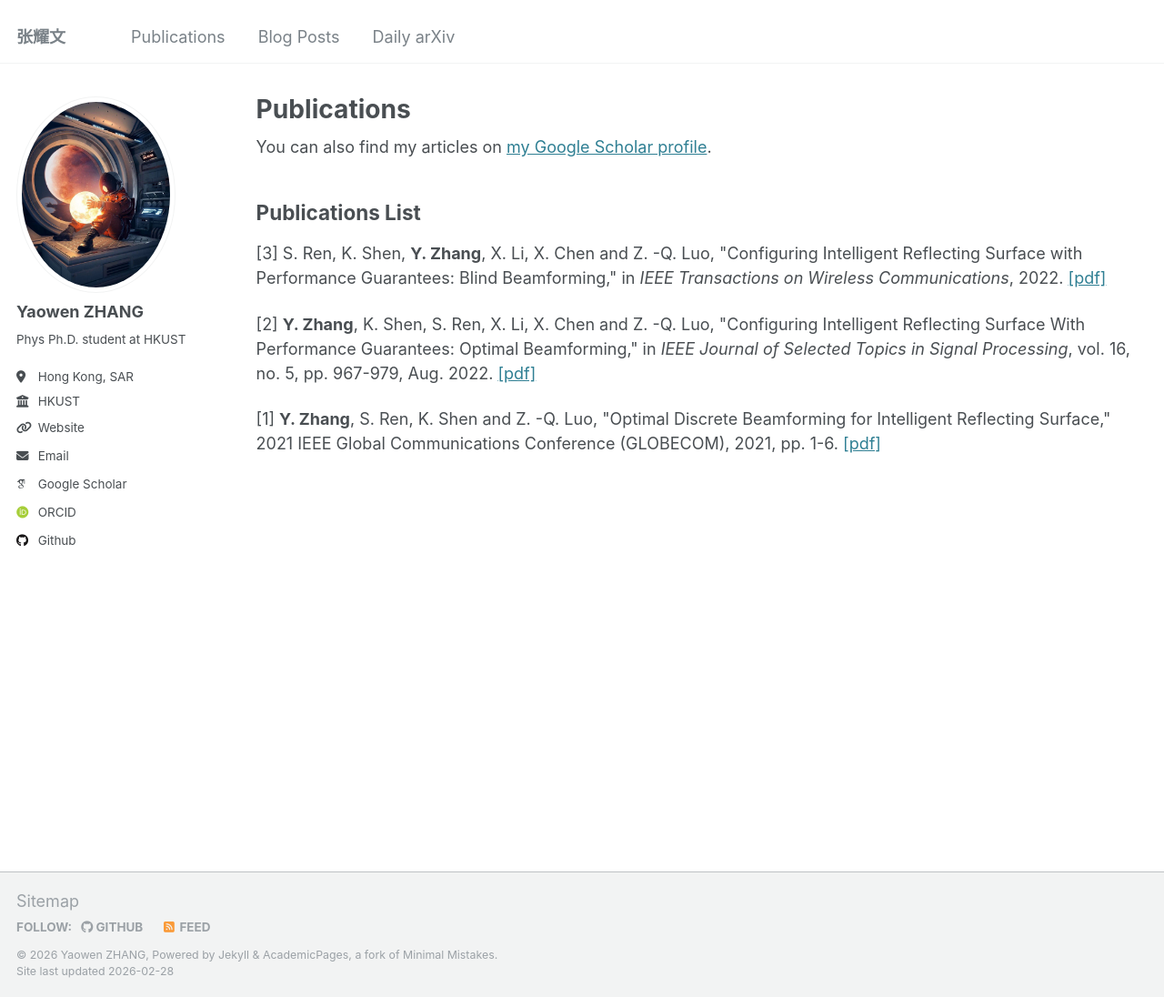
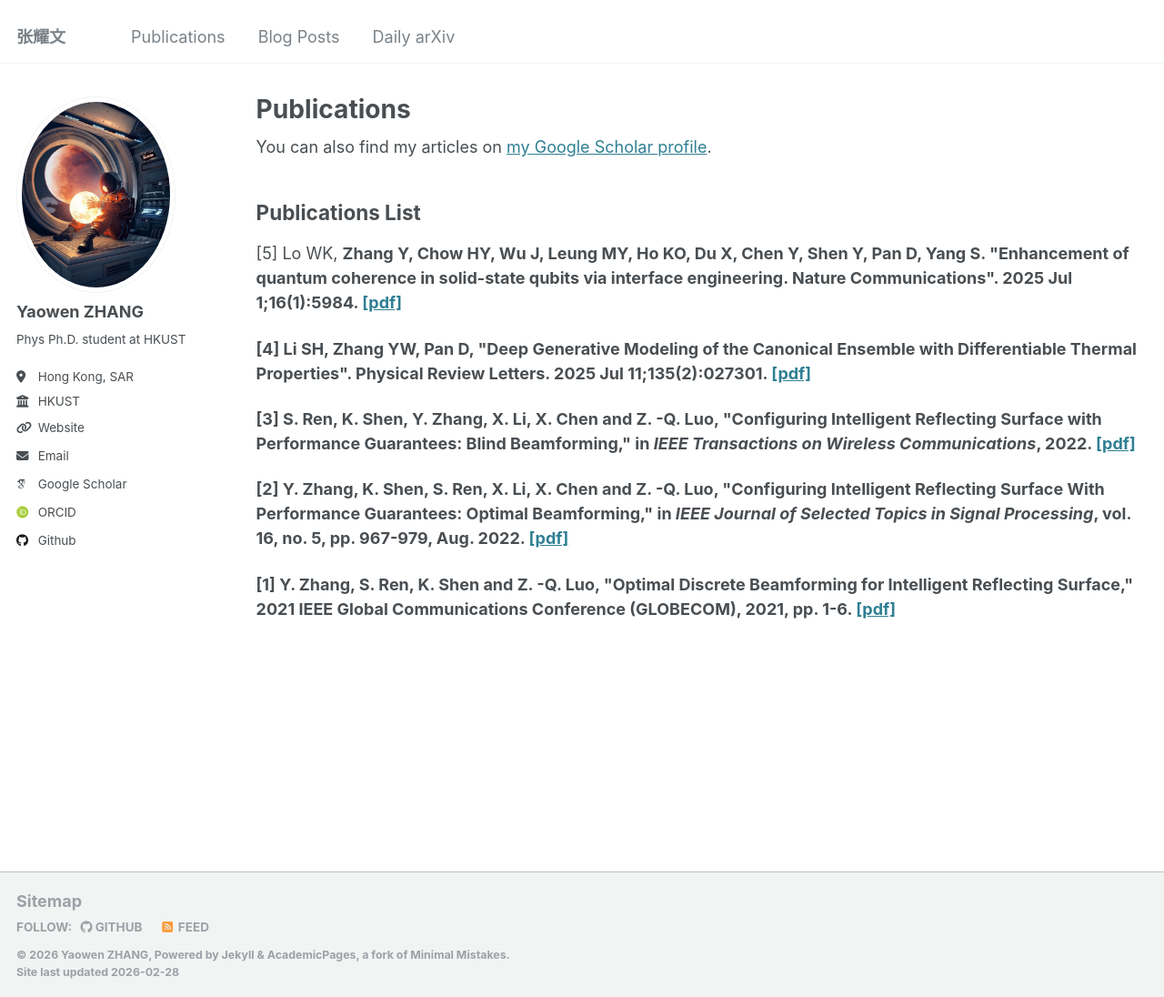
Before and after one commit to phyzyw/phyzyw.github.io, a Jekyll site: the page built from _pages/publications.html, in a window 1280 px wide and 1096 px high. Shown: the whole window at 91% size. Built offline with Jekyll 4.4.1, drawn with Linux system fonts in a browser that asks for light colours; some web fonts are replaced.

Commit message:
Update publications.html

```diff
--- a/_pages/publications.html
+++ b/_pages/publications.html
@@ -11,6 +11,17 @@ author_profile: true
 
 <div class="publications-list">
   <h2>Publications List</h2>
+
+  <div class="publication-item">
+    <p>[5] Lo WK, <strong>Zhang Y<strong>, Chow HY, Wu J, Leung MY, Ho KO, Du X, Chen Y, Shen Y, Pan D, Yang S. "Enhancement of quantum coherence in solid-state qubits via interface engineering. Nature Communications". 2025 Jul 1;16(1):5984.
+    <a href="https://doi.org/10.1038/s41467-025-61026-3" target="_blank">[pdf]</a></p>
+  </div>
+
+  <div class="publication-item">
+    <p>[4] Li SH, <strong>Zhang YW<strong>, Pan D,
+    "Deep Generative Modeling of the Canonical Ensemble with Differentiable Thermal Properties". Physical Review Letters. 2025 Jul 11;135(2):027301.
+    <a href="https://doi.org/10.1103/8wx7-kyx8" target="_blank">[pdf]</a></p>
+  </div>
 
   <div class="publication-item">
     <p>[3] S. Ren, K. Shen, <strong>Y. Zhang</strong>, X. Li, X. Chen and Z. -Q. Luo,
```
